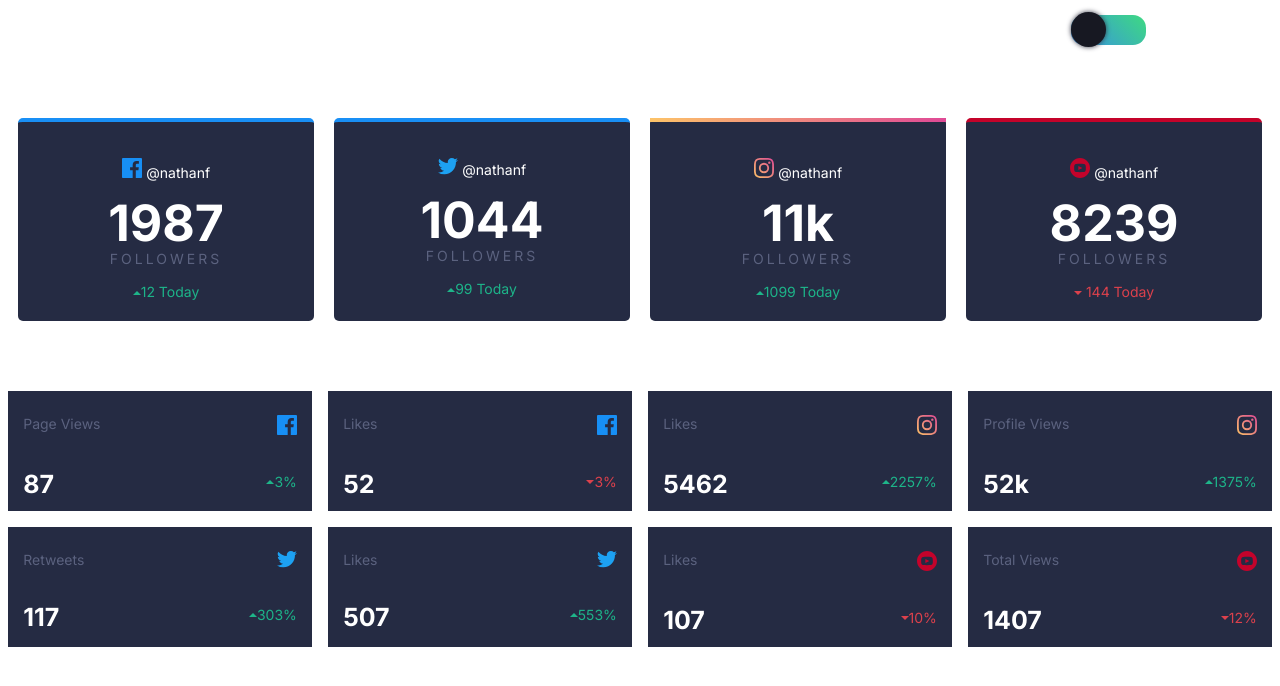
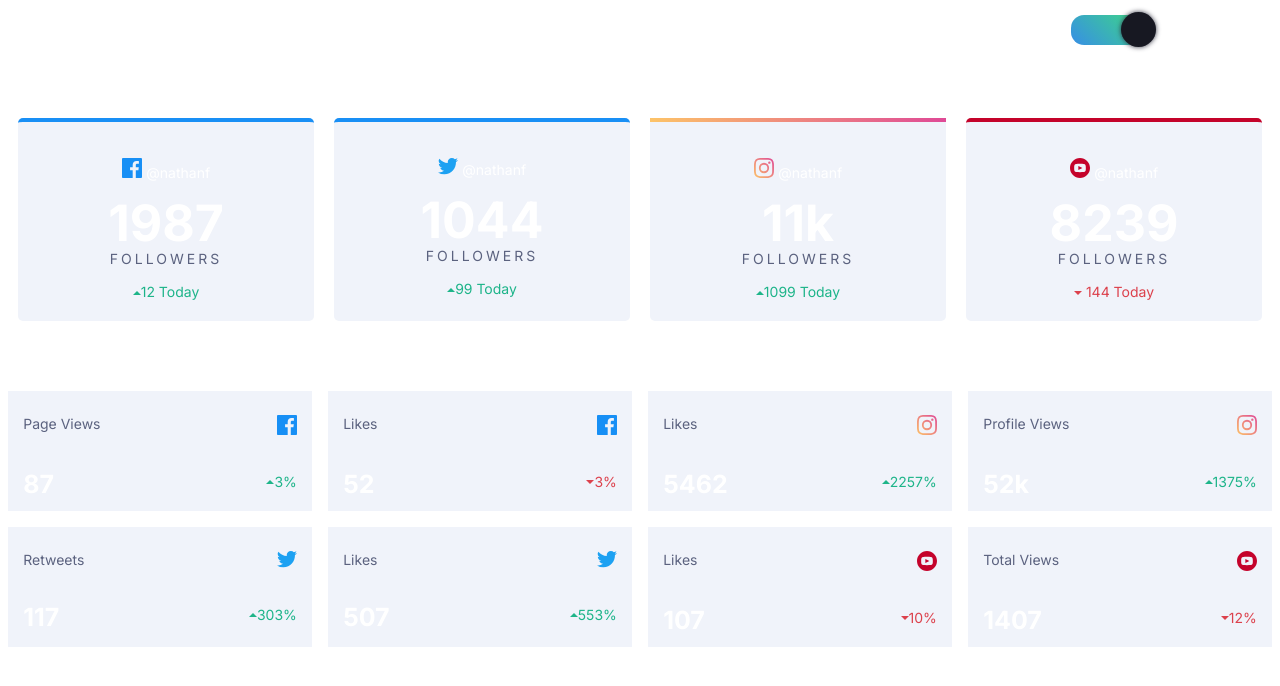
Before and after one commit to CarlosGerardo27/dashboard, a plain HTML site: page index.html in a window 1280 px wide. Both pictures are taken after a click on the element 1108 px from the left and 30 px from the top of the page. Drawn offline with Linux system fonts and the light colour scheme.

Commit message:
agregando dark mode

```diff
--- a/estilos.scss
+++ b/estilos.scss
@@ -10,6 +10,11 @@ body {
 
   .dark-mode{
   background-color: #20222f;
+  }
+
+  /* Bright mode */
+  .bm{
+    background-color: #F0F3FA !important;
   }
 
 /* Control deslizante / toggle switch */
@@ -37,14 +42,31 @@ body {
 }
 
 .slider{
-  animation: activate linear 500ms;
+  animation-name: activate;
+  animation-duration: 500ms;
+  animation-timing-function: linear;
+  animation-fill-mode: forwards;
 }
 
-@keyframes activate {
+.slider2{
+  animation-name: desactivate;
+  animation-duration: 700ms;
+  animation-timing-function: linear;
+  animation-fill-mode: forwards;
+}
+
+ @keyframes activate {
   0% {transform: translateX(10px);}
   20% {transform: translateX(30px);}
   40% {transform: translateX(40px);}
   100% {transform: translateX(50px);}
+}
+
+@keyframes desactivate {
+  0% {transform: translateX(-1px);}
+  20% {transform: translateX(-5px);}
+  40% {transform: translateX(-10px);}
+  100% {transform: translateX(-15px);}
 }
 
 /* .switch {
--- a/index.html
+++ b/index.html
@@ -39,7 +39,7 @@
         </div>
         <!-- Tarjetas redes sociales -->
         <div class="dashboard-maincards lm">
-          <div class="data-container facebook">
+          <div class="data-container facebook dc1">
             <figure>
               <img src="images/icon-facebook.svg" alt="facebook" />
               <span class="tn">@nathanf</span>
@@ -48,7 +48,7 @@
             <p class="tn sub">Followers</p>
             <span class="stats"><img src="images/icon-up.svg" alt="up">12 Today</span>
           </div>
-          <div class="data-container twitter">
+          <div class="data-container twitter dc2">
             <figure>
               <img src="images/icon-twitter.svg" alt="twitter" />
               <span class="tn">@nathanf</span>
@@ -57,7 +57,7 @@
             <p class="tn sub">Followers</p>
             <span class="stats"><img src="images/icon-up.svg" alt="up">99 Today</span>
           </div>
-          <div class="data-container instagram">
+          <div class="data-container instagram dc3">
             <figure>
               <img src="images/icon-instagram.svg" alt="instagram" />
               <span class="tn">@nathanf</span>
@@ -66,7 +66,7 @@
             <p class="tn sub">Followers</p>
             <span class="stats"><img src="images/icon-up.svg" alt="up">1099 Today</span>
           </div>
-          <div class="data-container youtube">
+          <div class="data-container youtube dc0">
             <figure>
               <img src="images/icon-youtube.svg" alt="youtube" />
               <span class="tn">@nathanf</span>
@@ -80,7 +80,7 @@
       <!-- Overview - Today -->
       <h3>Overview - Today</h3>
       <section class="overview">
-        <div class="overview__card">
+        <div class="overview__card ovc0">
           <figure>
             <span class="kpi">
               Page Views
@@ -92,7 +92,7 @@
             <p class="stats stats-up"><img src="images/icon-up.svg" alt="up">3%</p>
           </div>
         </div>
-        <div class="overview__card">
+        <div class="overview__card ovc1">
           <figure>
             <span class="kpi">
               Likes
@@ -104,7 +104,7 @@
             <p class="stats stats-down"><img src="images/icon-down.svg" alt="up">3%</p>
           </div>
         </div>
-        <div class="overview__card">
+        <div class="overview__card ovc2">
           <figure>
             <span class="kpi">
               Likes
@@ -116,7 +116,7 @@
             <p class="stats stats-up"><img src="images/icon-up.svg" alt="up">2257%</p>
           </div>
         </div>
-        <div class="overview__card">
+        <div class="overview__card ovc3">
           <figure>
             <span class="kpi">
               Profile Views
@@ -128,7 +128,7 @@
             <p class="stats stats-up"><img src="images/icon-up.svg" alt="up">1375%</p>
           </div>
         </div>
-        <div class="overview__card">
+        <div class="overview__card ovc4">
           <figure>
             <span class="kpi">
               Retweets
@@ -140,7 +140,7 @@
             <p class="stats stats-up"><img src="images/icon-up.svg" alt="up">303%</p>
           </div>
         </div>
-        <div class="overview__card">
+        <div class="overview__card ovc5">
           <figure>
             <span class="kpi">
               Likes
@@ -152,7 +152,7 @@
             <p class="stats stats-up"><img src="images/icon-up.svg" alt="up">553%</p>
           </div>
         </div>
-        <div class="overview__card">
+        <div class="overview__card ovc6">
           <figure>
             <span class="kpi">
               Likes
@@ -164,7 +164,7 @@
             <p class="stats stats-down"><img src="images/icon-down.svg" alt="up">10%</p>
           </div>
         </div>
-        <div class="overview__card">
+        <div class="overview__card ovc7">
           <figure>
             <span class="kpi">
               Total Views
--- a/main.js
+++ b/main.js
@@ -1,16 +1,103 @@
 var toggle = document.getElementById("toggle")
 var wrapper = document.getElementById("wrapper1")
 var slider = document.getElementById("slider1")
+var dataContainer = document.querySelector(".data-container")
+
+
+// Data containers
+
+
+
+var dc1 = document.querySelector(".dc1")
+var dc2 = document.querySelector(".dc2")
+var dc3 = document.querySelector(".dc3")
+var dc4 = document.querySelector(".dc0")
+
+var allDc = [dc1, dc2, dc3, dc4]
+
+
+var ovc0 = document.querySelector(".ovc0")
+var ovc1 = document.querySelector(".ovc1")
+var ovc2 = document.querySelector(".ovc2")
+var ovc3 = document.querySelector(".ovc3")
+var ovc4 = document.querySelector(".ovc4")
+var ovc5 = document.querySelector(".ovc5")
+var ovc6 = document.querySelector(".ovc6")
+var ovc7 = document.querySelector(".ovc7")
+
+var allOvc = [ovc0, ovc1, ovc2, ovc3, ovc4, ovc5, ovc6, ovc7]
+
+//  This function add class "bm" to the diferent data containers in the main section.
+
+function dcBm (i){
+  for (var i = 0; i < allDc.length; i++){
+    allDc[i].classList.add("bm")
+    console.log("clase "+ i + " añadida")
+}
+}
+
+function ovcBm(i){
+  for (var i = 0; i < allOvc.length; i++){
+    allOvc[i].classList.add("bm")
+    console.log("ovc " + i)
+  }
+}
+
+// Remove "bm" class to the different daqta containers in tue main sectión, this function execute when dark mode is activated
+
+function dcDm(i){
+  for (var i = 0; i < allDc.length; i++){
+    allDc[i].classList.remove("bm")
+    console.log("clase" + i + " removida")
+  }
+}
+
+function ovcDm(i){
+  for (var i = 0; i < allOvc.length; i++){
+    allOvc[i].classList.remove("bm")
+    console.log("ovc " + i)
+  }
+}
+
+//SliderOFf remueve la clase "slider" del  boton de activación y añade la clase "slider2",
+
+
+function sliderActivates(){
+  toggle.addEventListener("click", function() {
+    if(slider.classList.contains("slider")){
+      slider.classList.remove("slider")
+      slider.classList.add("slider2")
+    }else{
+      slider.classList.add("slider")
+      slider.classList.remove("slider2")
+    }
+  })
+}
+
+function sliderDesactivate(){
+  slider.classList.add("slider")
+}
 
 function darkMode() {
   toggle.addEventListener("click", function () {
     console.log("click")
-    slider.classList.add("slider")
+    sliderActivates()
+    sliderDesactivate()
     if (wrapper.classList.contains("dark-mode")) {
       console.log("Dark-mode: Off")
       console.log("Bright-mode: On")
       wrapper.classList.remove("dark-mode")
       wrapper.classList.add("bright-mode")
+      dcBm()
+      ovcBm()
+
+    }else{
+      wrapper.classList.remove("bright-mode")
+      wrapper.classList.add("dark-mode")
+      console.log("Dark-mode: On")
+      console.log("bright-mode: Off")
+      dcDm()
+      ovcDm()
     }
   });
 }
```
Also changed, not shown: styles.css, 1 other file.
